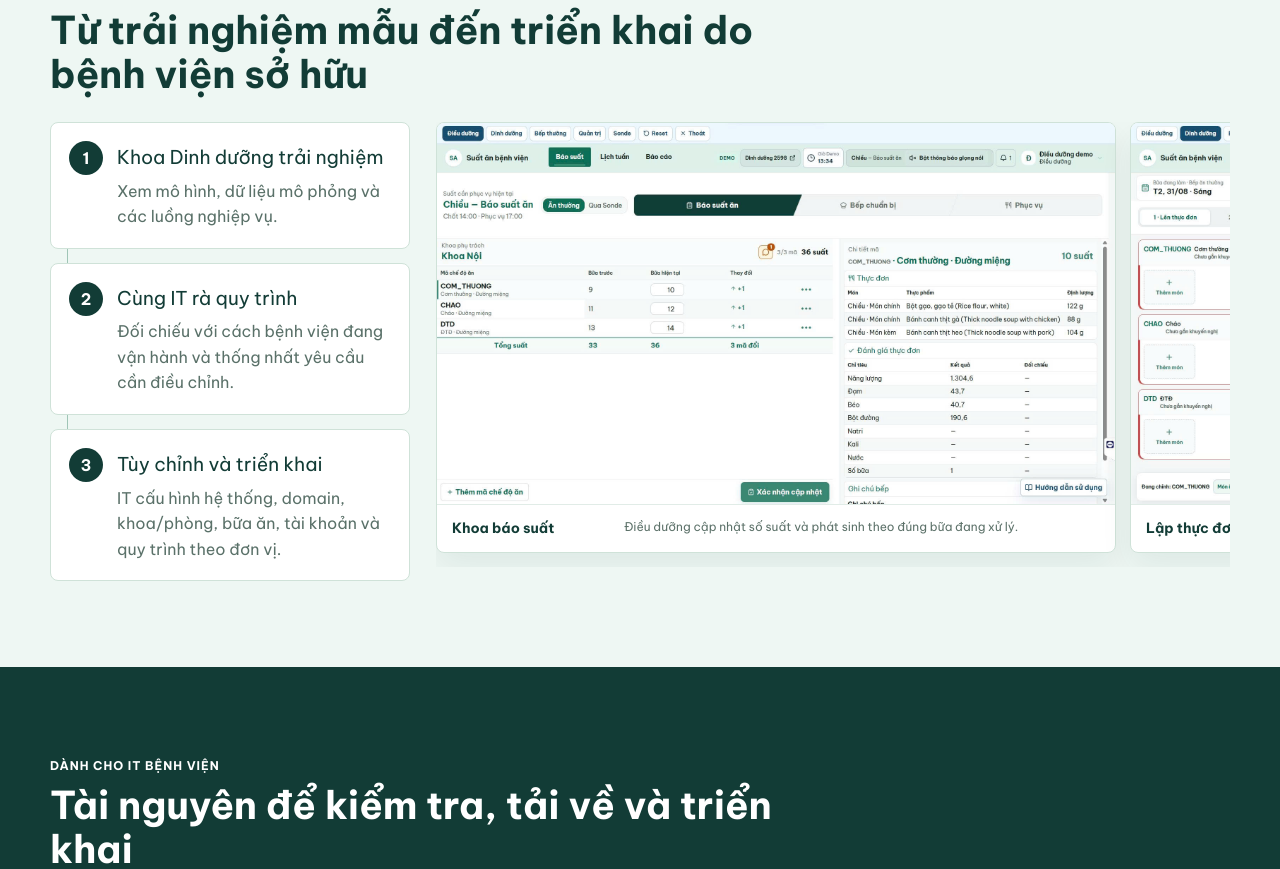
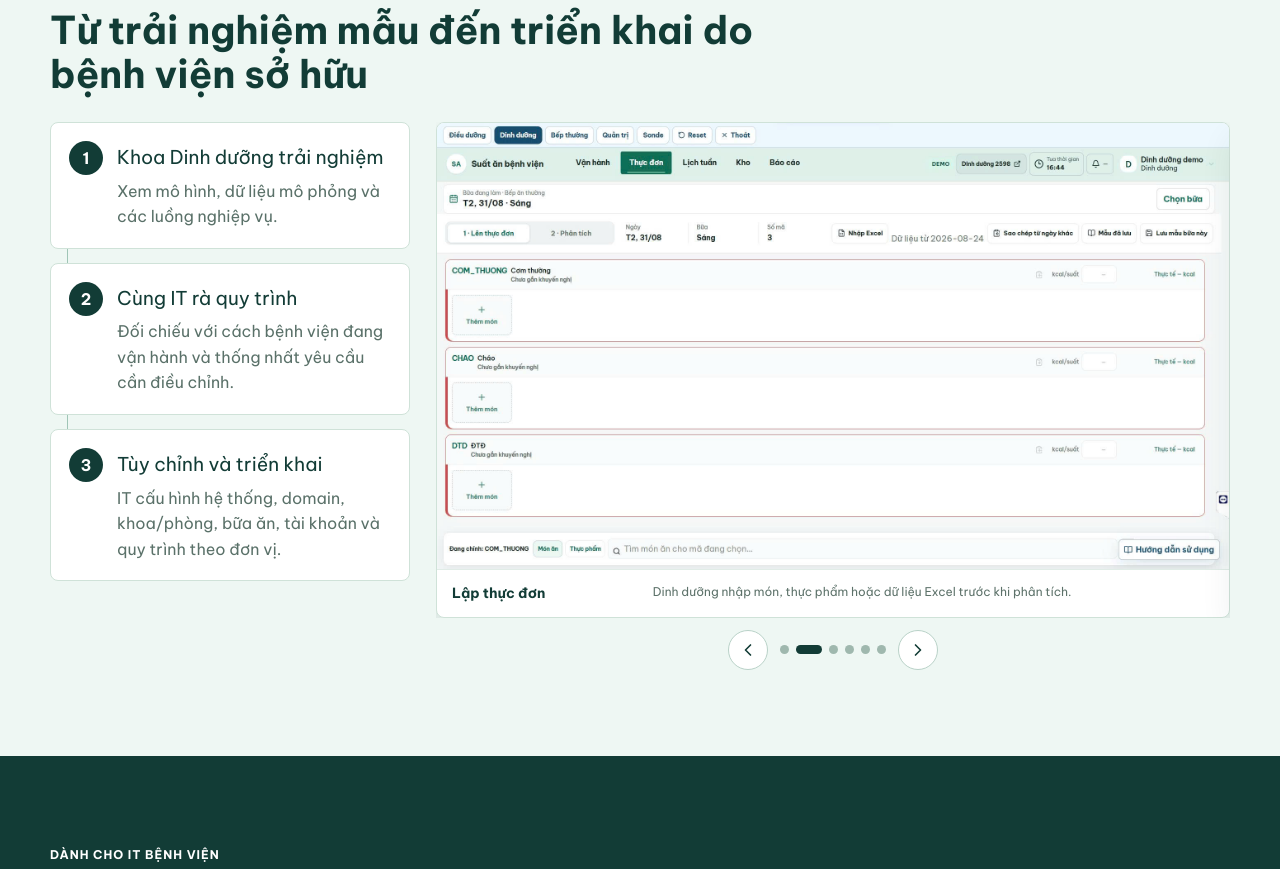
Before and after one commit to Lo75d1/bao-an-benh-vien-mien-phi, a Next.js app in the folder apps/meal-service/: page /demo in a window 1280 px wide. Shown: the part 3124-3993 px from the top of the page. Built offline with nearby package versions, Linux system fonts and the light colour scheme; no server answers; the database is empty.

Commit message:
Feat: add autoplay demo screenshot slider

```diff
--- a/apps/meal-service/src/app/(app)/demo/page.tsx
+++ b/apps/meal-service/src/app/(app)/demo/page.tsx
@@ -17,6 +17,7 @@ import {
   Soup,
   Truck,
 } from "lucide-react";
+import { DemoAdoptionSlider } from "@/components/demo-adoption-slider";
 import { DemoEntry, type DemoEntryAccount } from "@/components/demo-entry";
 import { Dialog, DialogContent, DialogDescription, DialogHeader, DialogTitle, DialogTrigger } from "@/components/ui/dialog";
 import { demoRoleGalleryItems } from "@/lib/demo-role-gallery";
@@ -158,14 +159,7 @@ export default async function DemoLandingPage() {
             <article><strong>2</strong><h3>Cùng IT rà quy trình</h3><p>Đối chiếu với cách bệnh viện đang vận hành và thống nhất yêu cầu cần điều chỉnh.</p></article>
             <article><strong>3</strong><h3>Tùy chỉnh và triển khai</h3><p>IT cấu hình hệ thống, domain, khoa/phòng, bữa ăn, tài khoản và quy trình theo đơn vị.</p></article>
           </div>
-          <div className="demo-adoption-gallery" aria-label="Slide ảnh minh họa các màn hình DEMO">
-            {adoptionScreens.map((screen) => (
-              <figure key={screen.src}>
-                <Image src={screen.src} alt={`${screen.title} trong bản DEMO suất ăn bệnh viện`} width={1920} height={1080} sizes="(max-width: 900px) 82vw, 660px" />
-                <figcaption><strong>{screen.title}</strong><span>{screen.description}</span></figcaption>
-              </figure>
-            ))}
-          </div>
+          <DemoAdoptionSlider screens={adoptionScreens} />
         </div>
       </section>
 
--- /dev/null
+++ b/apps/meal-service/src/components/demo-adoption-slider.tsx
@@ -0,0 +1,74 @@
+"use client";
+
+import Image from "next/image";
+import { ChevronLeft, ChevronRight } from "lucide-react";
+import { useCallback, useEffect, useRef, useState } from "react";
+
+type AdoptionScreen = {
+  src: string;
+  title: string;
+  description: string;
+};
+
+export function DemoAdoptionSlider({ screens }: { screens: readonly AdoptionScreen[] }) {
+  const trackRef = useRef<HTMLDivElement>(null);
+  const [active, setActive] = useState(0);
+  const [paused, setPaused] = useState(false);
+
+  const goTo = useCallback((index: number) => {
+    const track = trackRef.current;
+    const slide = track?.children.item(index) as HTMLElement | null;
+    if (!track || !slide) return;
+    track.scrollTo({ left: slide.offsetLeft - track.offsetLeft, behavior: "smooth" });
+    setActive(index);
+  }, []);
+
+  const goBy = useCallback((delta: number) => {
+    goTo((active + delta + screens.length) % screens.length);
+  }, [active, goTo, screens.length]);
+
+  useEffect(() => {
+    const track = trackRef.current;
+    if (!track) return undefined;
+
+    const handleScroll = () => {
+      const slides = Array.from(track.children) as HTMLElement[];
+      const nearest = slides.reduce((best, slide, index) => {
+        const distance = Math.abs(slide.offsetLeft - track.offsetLeft - track.scrollLeft);
+        return distance < best.distance ? { index, distance } : best;
+      }, { index: 0, distance: Number.POSITIVE_INFINITY });
+      setActive(nearest.index);
+    };
+
+    track.addEventListener("scroll", handleScroll, { passive: true });
+    return () => track.removeEventListener("scroll", handleScroll);
+  }, []);
+
+  useEffect(() => {
+    if (paused || screens.length < 2 || window.matchMedia("(prefers-reduced-motion: reduce)").matches) return undefined;
+    const interval = window.setInterval(() => goBy(1), 4500);
+    return () => window.clearInterval(interval);
+  }, [goBy, paused, screens.length]);
+
+  return (
+    <div className="demo-adoption-slider" onMouseEnter={() => setPaused(true)} onMouseLeave={() => setPaused(false)} onFocus={() => setPaused(true)} onBlur={() => setPaused(false)}>
+      <div ref={trackRef} className="demo-adoption-gallery" aria-label="Slide ảnh minh họa các màn hình DEMO">
+        {screens.map((screen) => (
+          <figure key={screen.src}>
+            <Image src={screen.src} alt={`${screen.title} trong bản DEMO suất ăn bệnh viện`} width={1920} height={1080} sizes="(max-width: 900px) 82vw, 660px" />
+            <figcaption><strong>{screen.title}</strong><span>{screen.description}</span></figcaption>
+          </figure>
+        ))}
+      </div>
+      <div className="demo-adoption-controls">
+        <button type="button" aria-label="Ảnh trước" onClick={() => goBy(-1)}><ChevronLeft aria-hidden="true" /></button>
+        <div className="demo-adoption-dots" aria-label="Chọn ảnh minh họa">
+          {screens.map((screen, index) => (
+            <button key={screen.src} type="button" aria-label={`Xem ảnh: ${screen.title}`} aria-current={active === index} onClick={() => goTo(index)} />
+          ))}
+        </div>
+        <button type="button" aria-label="Ảnh tiếp theo" onClick={() => goBy(1)}><ChevronRight aria-hidden="true" /></button>
+      </div>
+    </div>
+  );
+}
```
Also changed, not shown: apps/meal-service/src/app/operations.css.
